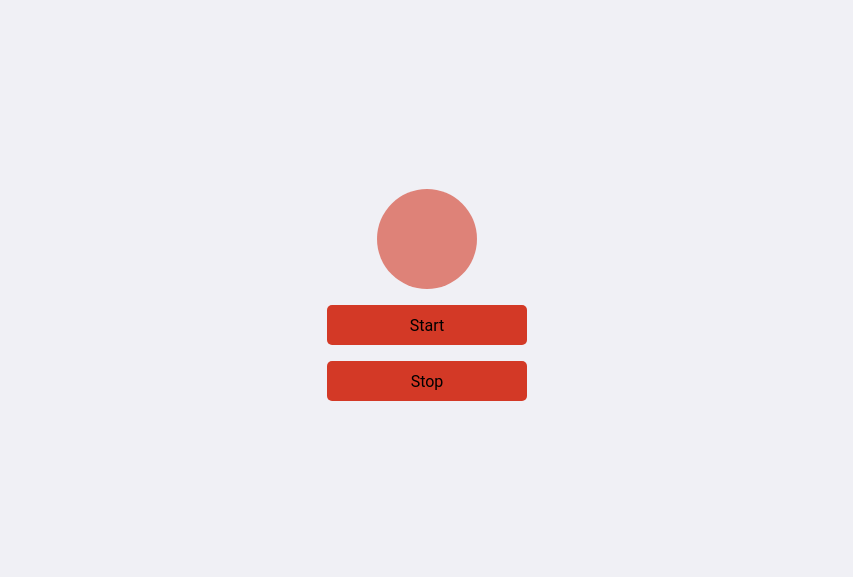
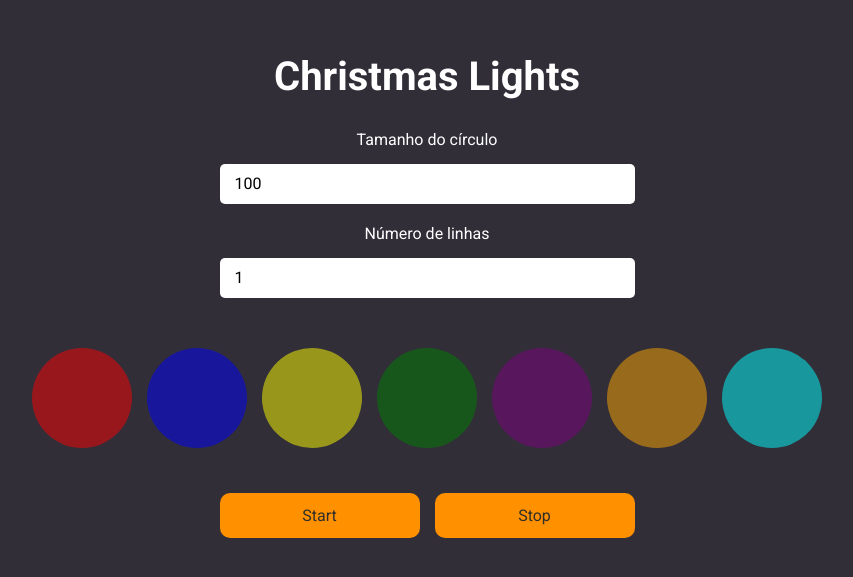
Before and after one commit to rubensdeoliveira/christmas-lights, a React (Create React App) app: page / in a window 1280 px wide. Shown: the part 105-682 px from the top of the page, without its empty margins (213-1066 px from the left). Built offline with nearby package versions, Linux system fonts and the light colour scheme.

Commit message:
completing functionalities

```diff
--- a/package.json
+++ b/package.json
@@ -10,6 +10,7 @@
     "@types/node": "^12.0.0",
     "@types/react": "^16.9.0",
     "@types/react-dom": "^16.9.0",
+    "polished": "^3.5.2",
     "react": "^16.13.1",
     "react-dom": "^16.13.1",
     "react-scripts": "3.4.1",
--- a/public/index.html
+++ b/public/index.html
@@ -6,9 +6,14 @@
     <meta name="theme-color" content="#000000" />
 
     <title>Christmas Lights</title>
+
+    <link
+      href="https://fonts.googleapis.com/css2?family=Roboto:wght@400;700&display=swap"
+      rel="stylesheet"
+    />
   </head>
   <body>
-    <noscript>You need to enable JavaScript to run this app.</noscript>
+    <noscript>You need 2to enable JavaScript to run this app.</noscript>
     <div id="root"></div>
   </body>
 </html>
--- a/src/pages/Main/index.tsx
+++ b/src/pages/Main/index.tsx
@@ -1,26 +1,109 @@
-import React, { useState, useCallback, useRef } from 'react'
+import React, { useState, useCallback } from 'react'
 
 import { useInterval } from '../../hooks/interval.hook'
 
-import { Container, Circle, Button } from './styles'
+import { Container, CircleContainer, Circle, ButtonContainer } from './styles'
 
 const Main: React.FC = () => {
-  const [isLighted, setIsLighted] = useState(false)
   const [interval, setInterval] = useState(0)
+  const [circleRow, setCircleRow] = useState([
+    { color: 'red', isLighted: false },
+    { color: 'blue', isLighted: false },
+    { color: 'yellow', isLighted: false },
+    { color: 'green', isLighted: false },
+    { color: 'purple', isLighted: false },
+    { color: 'orange', isLighted: false },
+    { color: 'cyan', isLighted: false },
+  ])
+  const [circleSize, setCircleSize] = useState('100')
+  const [circleRowsAmount, setCircleRowsAmount] = useState(1)
 
   useInterval(() => {
-    setIsLighted(!isLighted)
+    const newCircleRow = circleRow
+
+    const circleOnIndex = newCircleRow.findIndex((circle) => circle.isLighted)
+
+    if (circleOnIndex < 0) {
+      newCircleRow[0].isLighted = true
+      setCircleRow([...newCircleRow])
+      return
+    }
+
+    newCircleRow[circleOnIndex].isLighted = false
+
+    circleOnIndex === newCircleRow.length - 1
+      ? (newCircleRow[0].isLighted = true)
+      : (newCircleRow[circleOnIndex + 1].isLighted = true)
+
+    setCircleRow([...newCircleRow])
   }, interval)
+
+  const handleStop = useCallback(() => {
+    setInterval(0)
+
+    const newCircleRow = circleRow
+
+    newCircleRow.forEach((_, index) => {
+      newCircleRow[index].isLighted = false
+    })
+
+    setCircleRow([...newCircleRow])
+  }, [circleRow])
+
+  const handleCircleSizeInputChange = useCallback((event) => {
+    const circleSizeText = event.target.value
+
+    setCircleSize(circleSizeText)
+  }, [])
+
+  const handleCircleRowsInputChange = useCallback((event) => {
+    const circleRowsAmountText = event.target.value
+
+    setCircleRowsAmount(circleRowsAmountText)
+  }, [])
+
+  const circleHolder = []
+  for (let i = 0; i < circleRowsAmount; i += 1) {
+    circleHolder.push(
+      <CircleContainer>
+        {circleRow.map((circle) => (
+          <Circle
+            key={circle.color}
+            isLighted={circle.isLighted}
+            color={circle.color}
+            size={circleSize}
+          />
+        ))}
+      </CircleContainer>,
+    )
+  }
 
   return (
     <Container>
-      <Circle isLighted={isLighted} />
-      <Button type="button" onClick={() => setInterval(1000)}>
-        Start
-      </Button>
-      <Button type="button" onClick={() => setInterval(0)}>
-        Stop
-      </Button>
+      <h1>Christmas Lights</h1>
+
+      <span>Tamanho do círculo</span>
+      <input
+        onChange={(event) => handleCircleSizeInputChange(event)}
+        value={circleSize}
+      />
+
+      <span>Número de linhas</span>
+      <input
+        onChange={(event) => handleCircleRowsInputChange(event)}
+        value={circleRowsAmount}
+      />
+
+      {circleHolder}
+
+      <ButtonContainer>
+        <button type="button" onClick={() => setInterval(1000)}>
+          Start
+        </button>
+        <button type="button" onClick={handleStop}>
+          Stop
+        </button>
+      </ButtonContainer>
     </Container>
   )
 }
--- a/src/pages/Main/styles.ts
+++ b/src/pages/Main/styles.ts
@@ -1,7 +1,10 @@
 import styled, { css } from 'styled-components'
+import { shade } from 'polished'
 
 interface CircleProps {
   isLighted: boolean
+  color: string
+  size: string
 }
 
 export const Container = styled.div`
@@ -11,29 +14,95 @@ export const Container = styled.div`
   flex-direction: column;
   align-items: center;
   justify-content: center;
+
+  h1 {
+    color: #fff;
+    margin-bottom: 30px;
+    font-size: 40px;
+  }
+
+  span {
+    color: #fff;
+    font-size: 16px;
+    margin-bottom: 15px;
+  }
+
+  input {
+    margin-bottom: 20px;
+    padding: 0 15px;
+    border: 0;
+    height: 40px;
+    border-radius: 5px;
+    width: 415px;
+  }
+`
+
+export const CircleContainer = styled.div`
+  display: flex;
+  align-items: center;
+  margin-top: 30px;
+
+  & + div {
+    margin-top: 15px;
+  }
 `
 
 export const Circle = styled.div<CircleProps>`
   width: 100px;
   height: 100px;
   border-radius: 50%;
-  background: #d33926;
-  opacity: 0.6;
+
+  ${(props) =>
+    props.size &&
+    css`
+      width: ${props.size}px;
+      height: ${props.size}px;
+    `}
+
+  opacity: 0.5;
 
   ${(props) =>
     props.isLighted &&
+    props.color &&
     css`
       opacity: 1;
-      box-shadow: 0 0 2.5px #d33926, 0 0 10px #d33926, 0 0 20px #d33926;
+      box-shadow: 0 0 3px ${props.color}, 0 0 15px ${props.color},
+        0 0 30px ${props.color};
     `}
+
+  background: red;
+
+  ${(props) =>
+    props.color &&
+    css`
+      background: ${props.color};
+    `}
+
+  & + div {
+    margin-left: 15px;
+  }
 `
+export const ButtonContainer = styled.div`
+  display: flex;
+  align-items: center;
 
-export const Button = styled.button`
-  width: 200px;
-  height: 40px;
-  background: #d33926;
-  border: 0;
-  border-radius: 5px;
+  button {
+    background: #ff9000;
+    height: 45px;
+    border-radius: 10px;
+    border: 0;
+    padding: 0 16px;
+    color: #312e28;
+    width: 200px;
+    margin-top: 30px;
+    transition: background-color 0.2s;
 
-  margin-top: 16px;
+    &:hover {
+      background: ${shade(0.2, '#ff9000')};
+    }
+
+    & + button {
+      margin-left: 15px;
+    }
+  }
 `
--- a/src/styles/global.ts
+++ b/src/styles/global.ts
@@ -10,7 +10,7 @@ export default createGlobalStyle`
 }
 
 body {
-  background: #F0F0F5;
+  background: #312e38;
   -webkit-font-smoothing: antialiased;
 }
 
```
Also changed, not shown: 1 other file (tests, documents, lock files or other folders).
